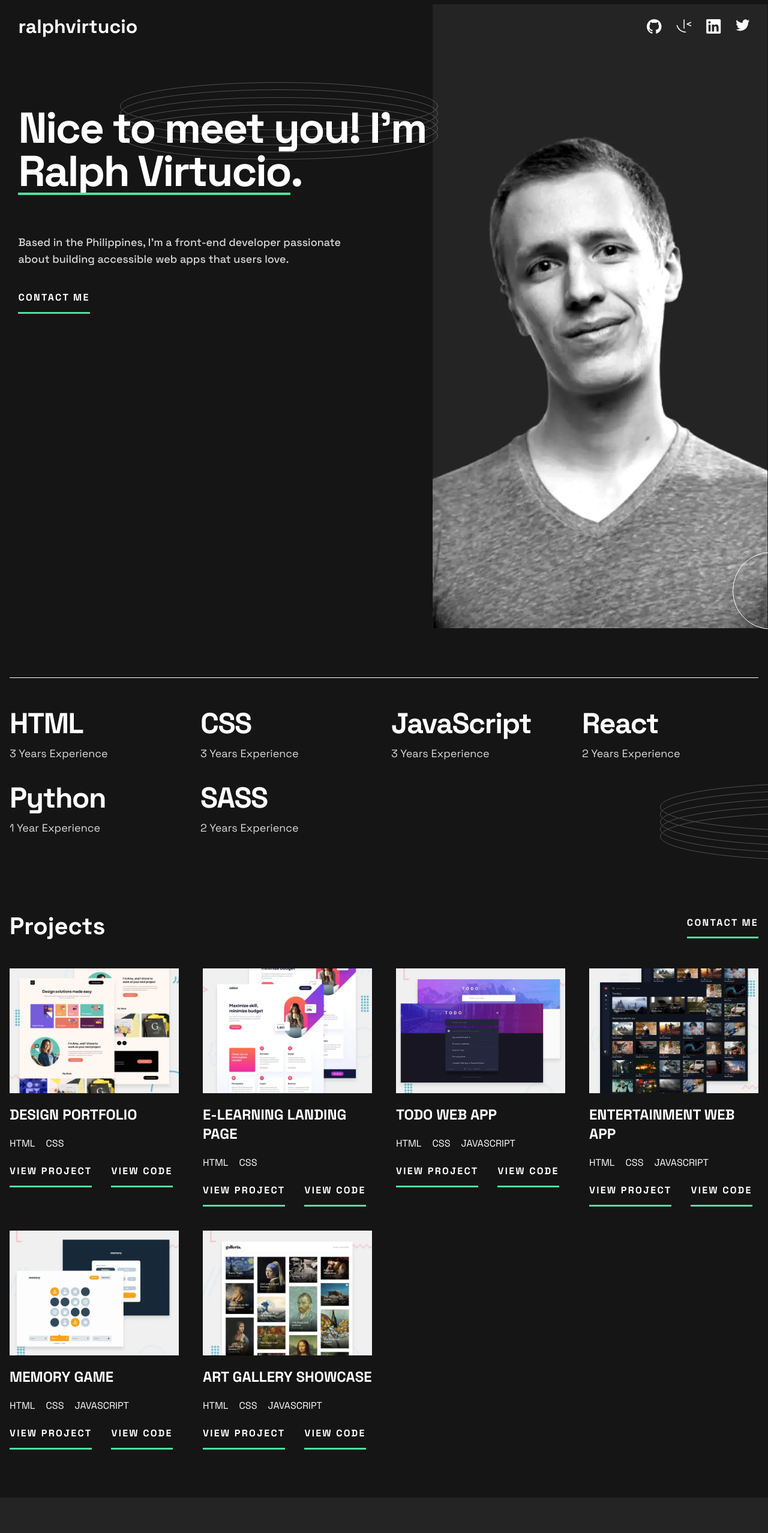
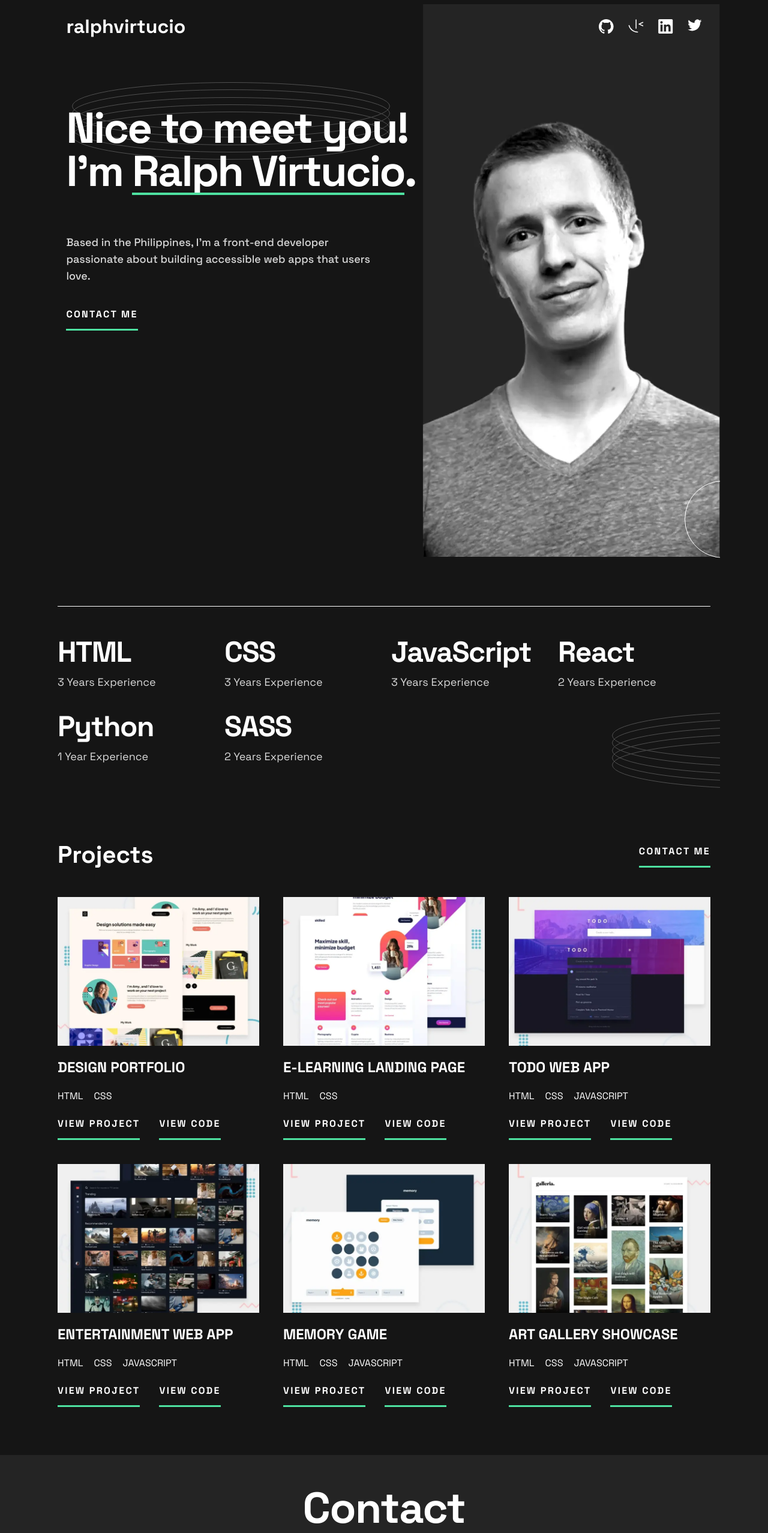
Before and after one commit to ralphvirtucio/my-portfolio, a React (Vite) app: page / in a window 1280 px wide. Shown: the top 2555 px of the page at 60% size. Built offline with nearby package versions, Linux system fonts and the light colour scheme.

Commit message:
WIP: Desktop Design

```diff
--- a/src/components/Header/Header.module.css
+++ b/src/components/Header/Header.module.css
@@ -3,3 +3,11 @@
     margin-block-end: 4.30rem;
   }
 }
+
+@media only screen and (min-width: 64rem) {
+  .header {
+    max-width: 70rem;
+
+    margin-inline: auto;
+  }
+}
--- a/src/components/Hero/Hero.jsx
+++ b/src/components/Hero/Hero.jsx
@@ -1,6 +1,7 @@
 import profileMobile from '../../assets/images/image-profile-mobile.webp';
 import profileTablet from '../../assets/images/image-profile-tablet.webp';
 import profileDesktop from '../../assets/images/image-profile-desktop.webp';
+import myprofile from '../../assets/images/image-profile-me.png';
 import { ButtonLink } from '../Button/Button';
 import styles from './Hero.module.css';
 
--- a/src/components/Main/Main.module.css
+++ b/src/components/Main/Main.module.css
@@ -1,5 +1,7 @@
-/* .main {
-  width: 90%;
-  margin-inline: auto;
+@media only screen and (min-width: 64rem) {
+  .main {
+    max-width: 70rem;
+    margin-inline: auto;
 
-} */
+  }
+}
--- a/src/components/Projects/Projects.module.css
+++ b/src/components/Projects/Projects.module.css
@@ -22,5 +22,7 @@
   color: var(--neutralColorFour);
   display: grid;
   gap: 2.5rem;
-  grid-template-columns: repeat(auto-fit, minmax(250px, 1fr))
+  grid-template-columns: repeat(auto-fit, minmax(250px, 1fr));
+  grid-auto-rows: auto;
+
 }
--- a/src/components/Skills/Skills.module.css
+++ b/src/components/Skills/Skills.module.css
@@ -18,7 +18,6 @@
   padding-block: 2.5rem;
   border-top: 1px solid var(--neutralColorFour);
   border-bottom: 1px solid var(--neutralColorFour);
-
 
 
   .skill__list-item {
```
Also changed, not shown: src/components/Footer/Footer.module.css (+10 -1 lines), src/assets/images/image-profile-me.png (added).
